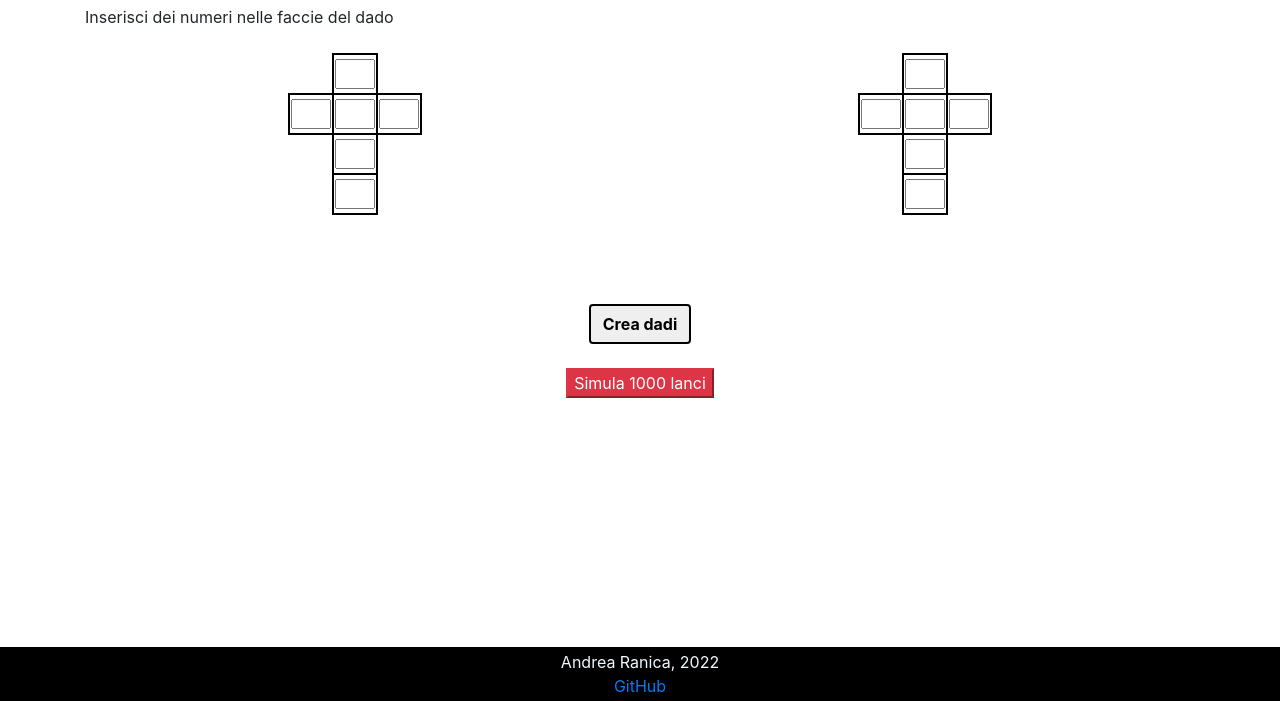
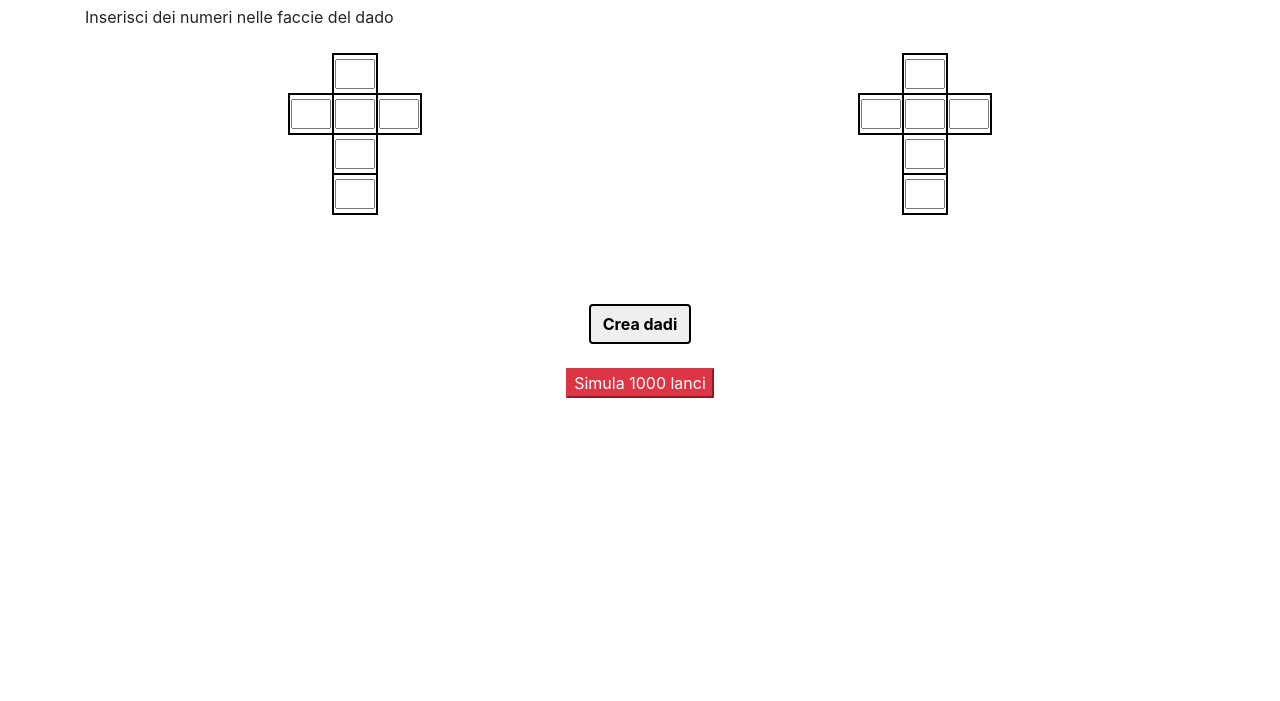
Before and after one commit to andrearanica/lancio-dadi, a plain HTML site: page index.html in a window 1280 px wide. Shown: the part 99-800 px from the top of the page. Drawn offline with nearby package versions, Linux system fonts and the light colour scheme.

Commit message:
🔎 Fix stuff

```diff
--- a/index.html
+++ b/index.html
@@ -39,10 +39,10 @@
             </center>
         </div>
 
-        <footer>
+        <!--<footer>
             Andrea Ranica, 2022<br>
             <a href="http://github.com/andrearanica/lancio-dadi">GitHub</a>
-        </footer>
+        </footer>-->
 
         <script src="script.js"></script>
     </body>
--- a/style.css
+++ b/style.css
@@ -27,7 +27,6 @@ footer {
     text-align: center;
     color: aliceblue;
     padding: 3px;
-    position: absolute;
     left: 0;
     width: 100%;
     bottom: 0;
```
